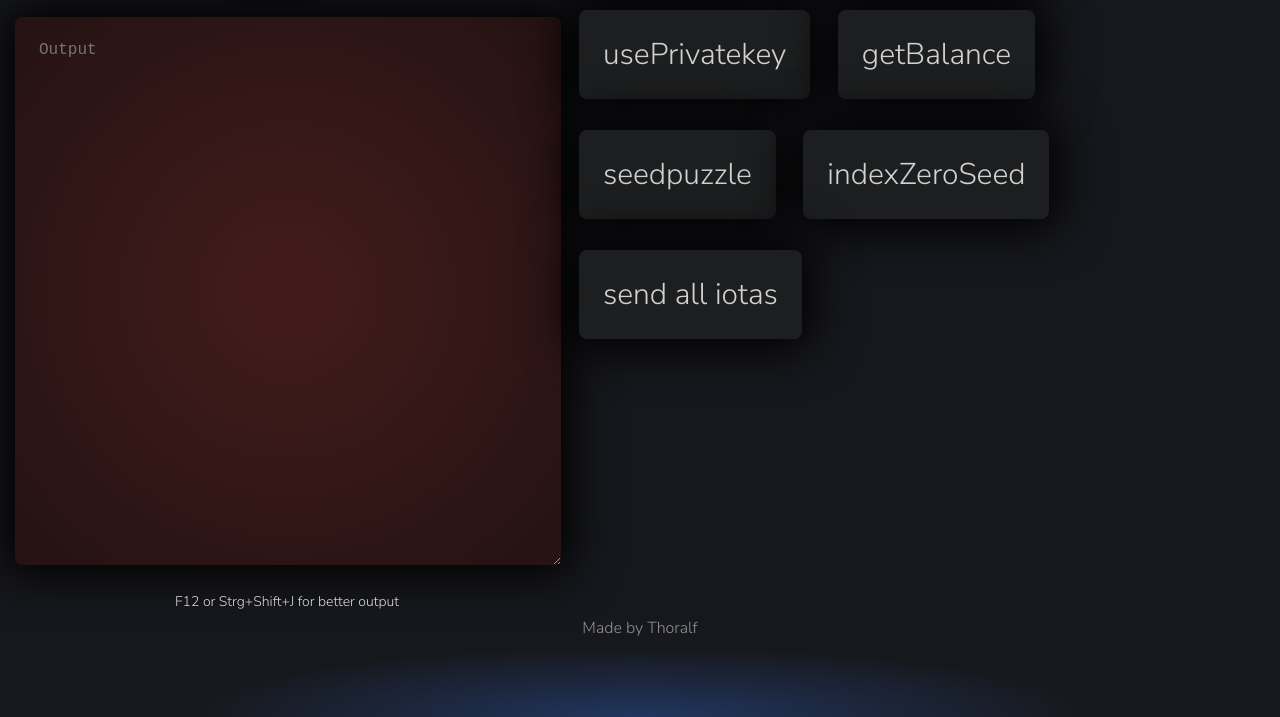
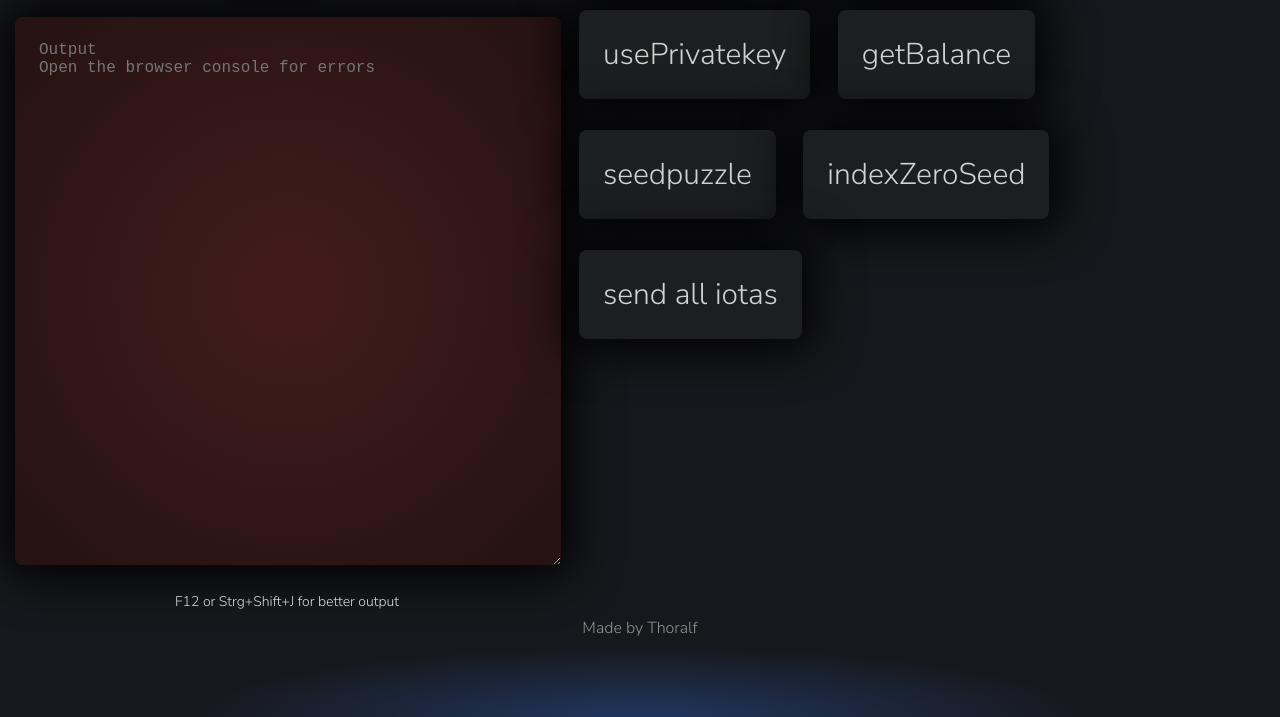
Before and after one commit to Thoralf-M/Devbox, a plain HTML site: page index.html in a window 1280 px wide. Shown: the part 802-1519 px from the top of the page. Drawn offline with Linux system fonts and the light colour scheme.

Commit message:
Update index.html

```diff
--- a/index.html
+++ b/index.html
@@ -180,7 +180,7 @@
       <input type="button" class="button clear" value="Clear input" onclick="document.getElementById('input').value=''" />
       <input type="button" class="button clear" value="Clear output" onclick="document.getElementById('console').value=''" />
       <input type="button" class="button run" value="Run" onclick="doIt();" />
-      <textarea readonly class="console" id="console" placeholder="Output"></textarea>
+      <textarea readonly class="console" id="console" placeholder="Output&#10;Open the browser console for errors"></textarea>
       <span style="font-size: 14px; margin-left:30px;">F12 or Strg+Shift+J for better output</span>
     </div>
     <div class="right">
```
